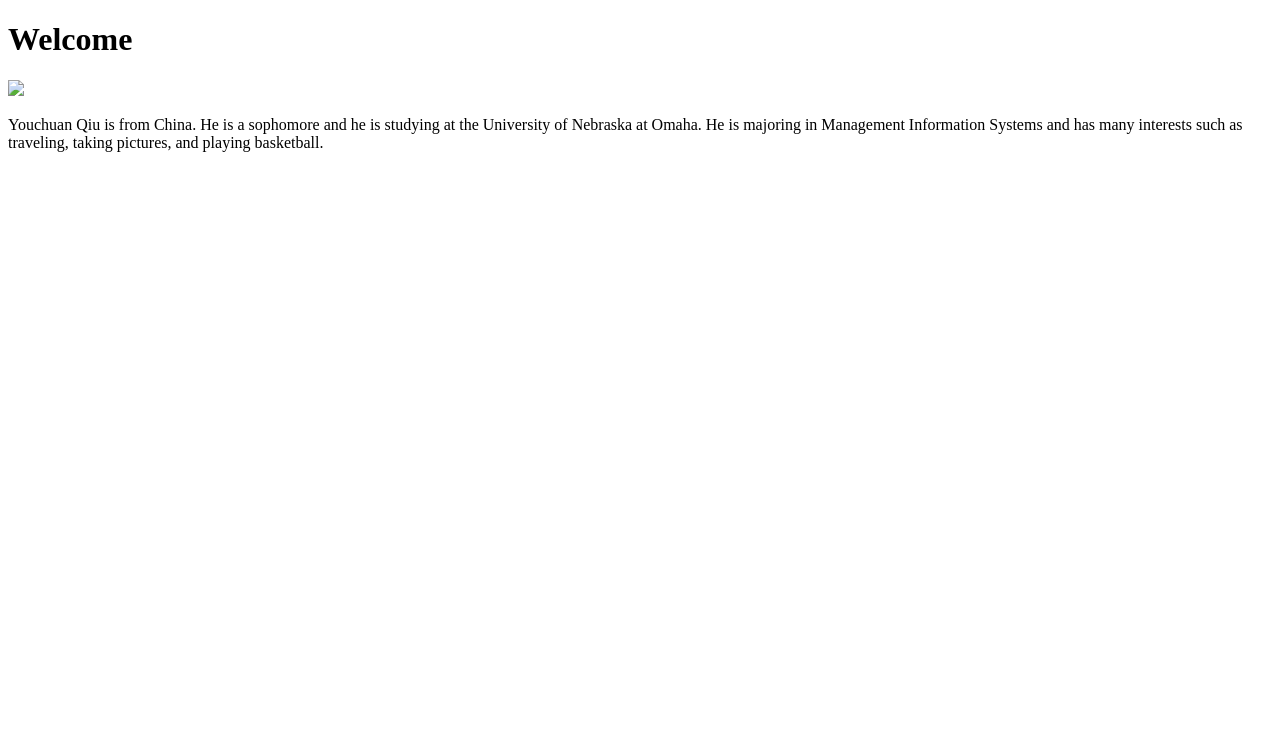
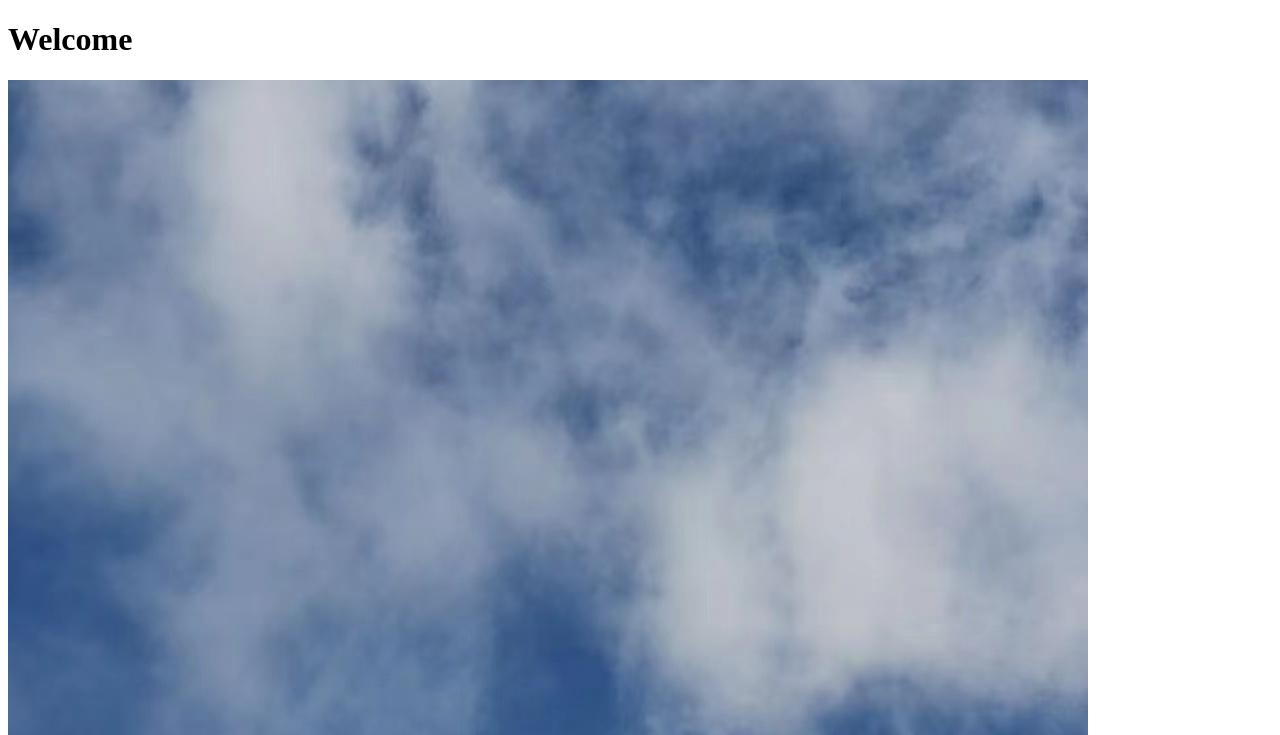
Before and after one commit to yqiuc/Activity-2, a plain HTML site: page index.html in a window 1280 px wide. Shown: the top 735 px of the page. Drawn offline with Linux system fonts and the light colour scheme.

Commit message:
Update index.html

```diff
--- a/index.html
+++ b/index.html
@@ -10,7 +10,7 @@
 
 <section>
 
- <img src="image/moom.jpg"/>
+ <img src="image/moon.jpg"/>
 <p>Youchuan Qiu is from China. He is a sophomore and he is studying at the University of Nebraska at Omaha. He is majoring in Management Information
 Systems and has many interests such as traveling, taking pictures, and playing basketball.</p>
 
```
